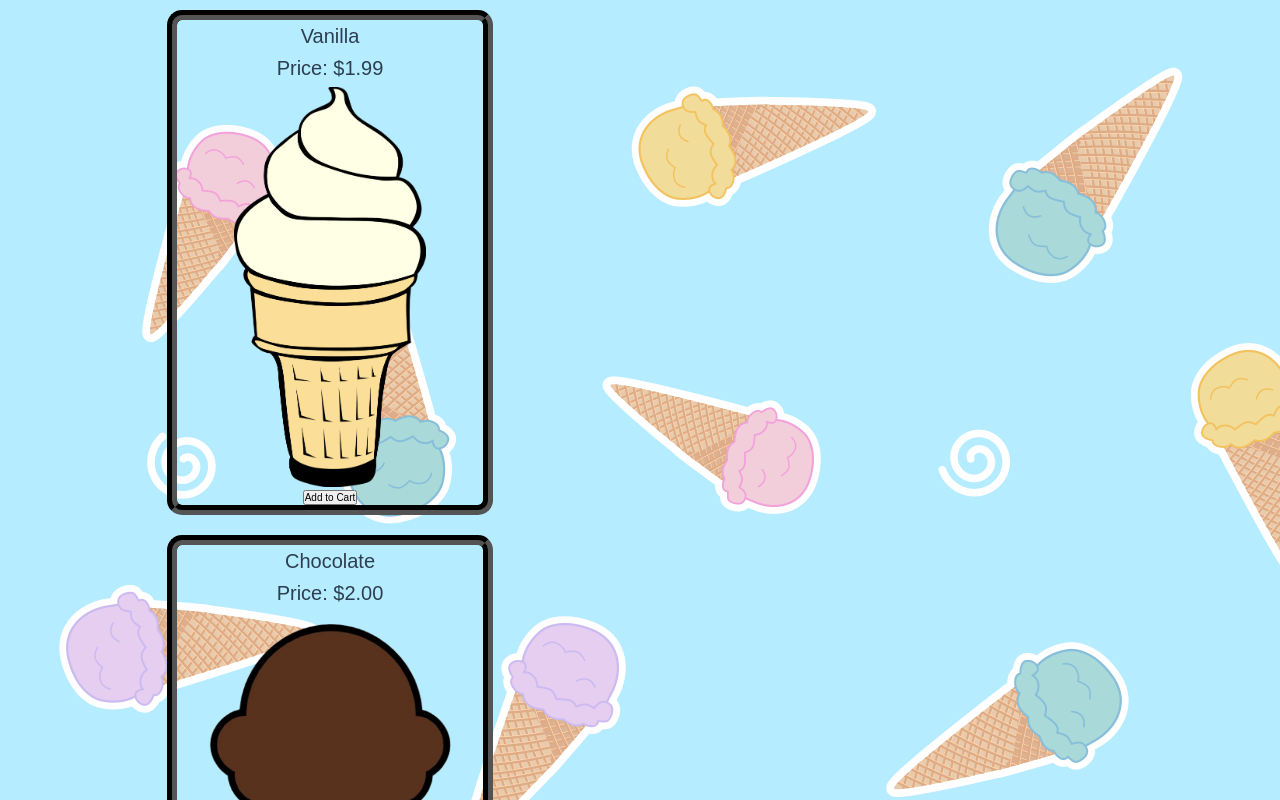
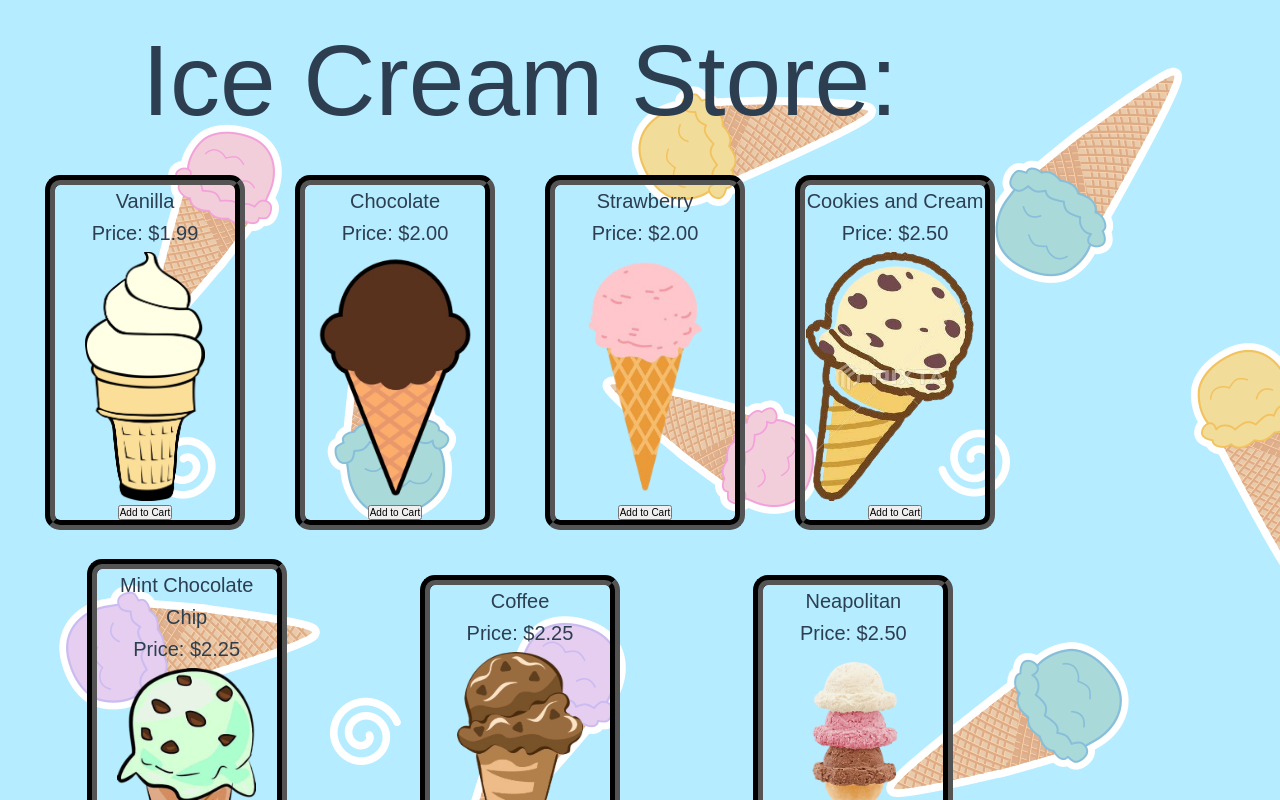
Before and after one commit to staten-island-tech/vue-reactivity-judyyan27, a Vue app in the folder app/: page / in a window 1280 px wide. Shown: the top 800 px of the page. Built offline with nearby package versions, Linux system fonts and the light colour scheme.

Commit message:
add header and change size

```diff
--- a/app/src/components/IceCreamCard.vue
+++ b/app/src/components/IceCreamCard.vue
@@ -9,14 +9,13 @@
 </template>
 
 <script setup>
-import { ref, provide } from 'vue'
+import { reactive, provide } from 'vue'
 
 function addTocart() {
   /*   console.log(card.name.value, card.price.value)
   cart.push(card.name.value)
   console.log(cart) */
-  const cart = ref([])
-  provide('cart', cart)
+  const cart = reactive([])
 }
 
 // Button needs to be the child of card and when button is pressed, a function imports the ice cream description to the card -- display the item and add to the total
@@ -34,7 +33,7 @@ defineProps({
 .card {
   border-radius: 1.5rem;
   border-width: 1rem;
-  width: fit-content;
+  width: 20rem;
   height: fit-content;
   margin: 1rem;
   display: flex;
@@ -54,8 +53,8 @@ defineProps({
 }
 
 .image {
-  height: 40rem;
-  width: 30rem;
+  height: 25rem;
+  width: fit-content;
   object-fit: contain;
   margin: 0.3rem;
 }
--- a/app/src/components/IceCreamList.vue
+++ b/app/src/components/IceCreamList.vue
@@ -21,5 +21,7 @@ import IceCreamCard from '../components/IceCreamCard.vue'
   justify-content: space-around;
   align-items: center;
   flex-direction: row;
+  width: 100rem;
+  height: 80rem;
 }
 </style>
--- /dev/null
+++ b/app/src/components/ShopHeader.vue
@@ -0,0 +1,13 @@
+<template>
+  <div>
+    <h1 class="header">Ice Cream Store:</h1>
+  </div>
+</template>
+
+<script setup></script>
+
+<style scoped>
+.header {
+  font-size: 10rem;
+}
+</style>
--- a/app/src/components/ShoppingCart.vue
+++ b/app/src/components/ShoppingCart.vue
@@ -1,5 +1,5 @@
 <template>
-  <div>
+  <div class="cart">
     <h2>Shopping Cart of Ice Cream:</h2>
     <li>{{ cart }}</li>
   </div>
@@ -9,6 +9,16 @@
 <script setup>
 import cart from '../components/IceCreamCard.vue'
 console.log(cart)
+
+defineProps({
+  name: String,
+  price: Number,
+})
 </script>
 
-<style scoped></style>
+<style scoped>
+.cart {
+  width: 40rem;
+  height: 30rem;
+}
+</style>
--- a/app/src/views/HomeView.vue
+++ b/app/src/views/HomeView.vue
@@ -1,9 +1,11 @@
 <script setup>
+import ShopHeader from '@/components/ShopHeader.vue'
 import IceCreamList from '@/components/IceCreamList.vue'
 import ShoppingCart from '@/components/ShoppingCart.vue'
 </script>
 
 <template>
+  <div><ShopHeader /></div>
   <div class="container"><IceCreamList /></div>
   <div><ShoppingCart /></div>
 </template>
```
